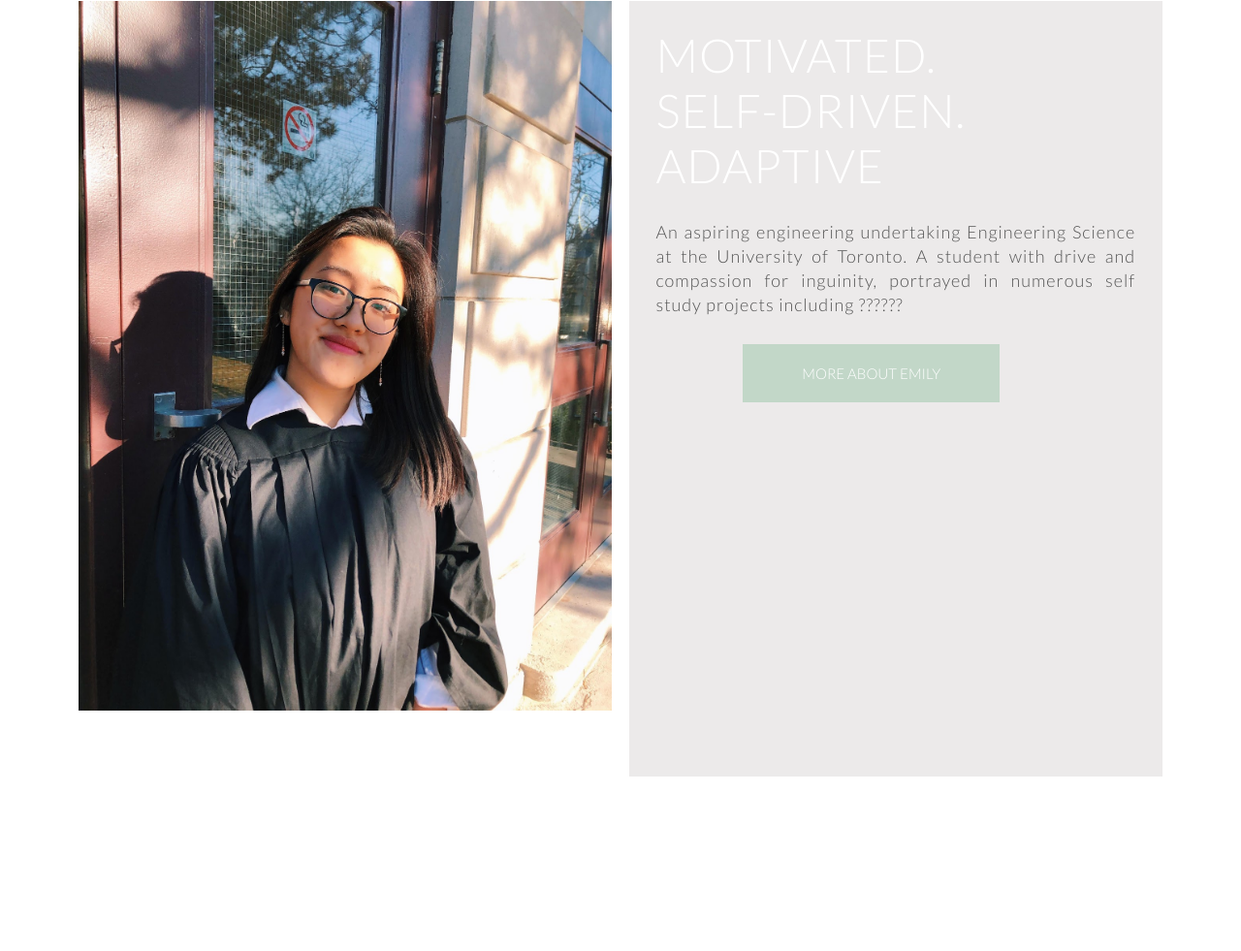
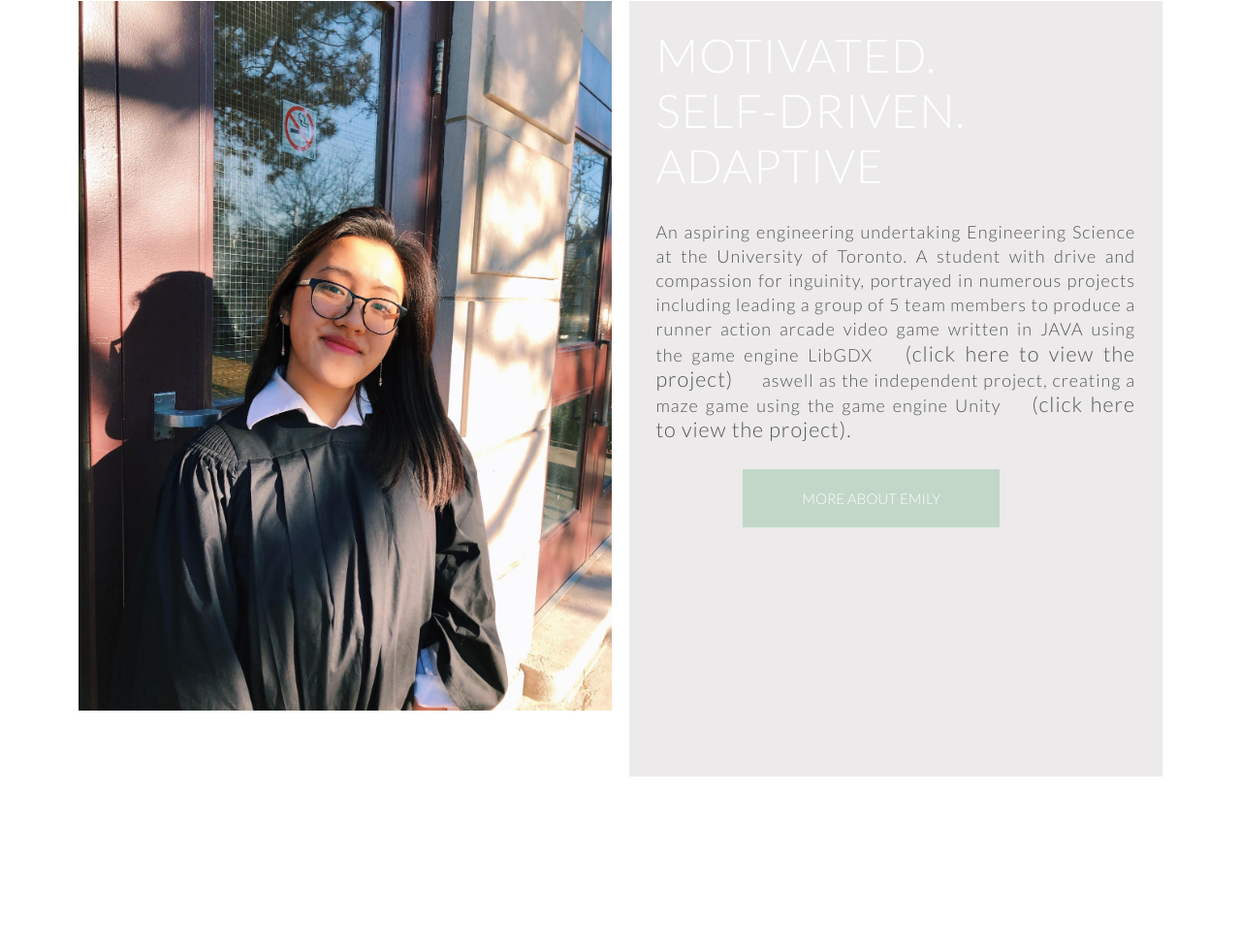
Before and after one commit to Emily9023/emily-website-version-1, a plain HTML site: page index.html in a window 1280 px wide. Shown: the part 1022-2003 px from the top of the page at 97% size. Drawn offline with nearby package versions, Linux system fonts and the light colour scheme.

Commit message:
edit resume, contact, and index

```diff
--- a/index.html
+++ b/index.html
@@ -60,11 +60,21 @@
                 <div class = "col span-1-of-2 shaded">
 
                     <h1 style="margin: 5%;">Motivated. <br>Self-driven. <br>Adaptive</h1>
-                    <p class = "intro"> An aspiring engineering undertaking Engineering Science at the University of Toronto. A student with drive and compassion for inguinity, portrayed in numerous self study projects including ??????</p>                    </p>
+
+                    <p class = "intro"> An aspiring engineering undertaking Engineering Science at the University of Toronto.
+                        A student with drive and compassion for inguinity, portrayed in numerous projects including
+                        leading a group of 5 team members to produce a runner action arcade video game written in JAVA using the game engine LibGDX
+                        <a class = "intro" target="_blank" style = "text-decoration: none; color: #555; font-size: 120%;" href = "https://github.com/Emily9023/CallofTheBog2">(click here to view the project)</a>
+                        aswell as the independent project, creating a maze game using the game engine Unity
+                        <a class = "intro" target="_blank" style = "text-decoration: none; color: #555; font-size: 120%;" href = "https://github.com/Emily9023/CallofTheBog2">(click here to view the project).</a>
+                    </p>
+
+
+
 
 
                     <div class="center-element">
-                        <a class="btn btn-full " href = "about.html">More About Emily</a>
+                        <a class="btn btn-full " href = "https://github.com/Emily9023/MazeGame">More About Emily</a>
                     </div>
 
                 </div>
```
Also changed, not shown: contact.html (+0 -3 lines), resume.html (+1 -1 lines), Portfolio_Projects/MazeGame.png (added), 1 other file.
